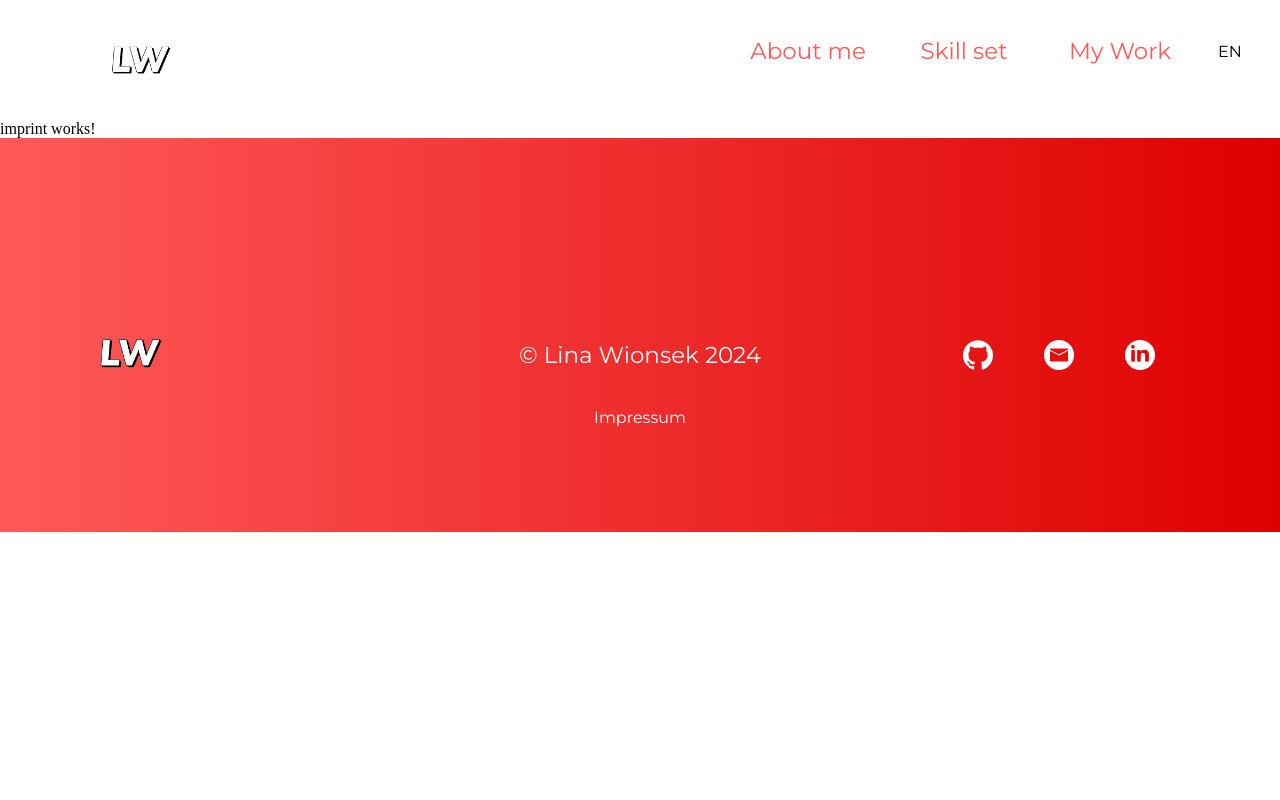
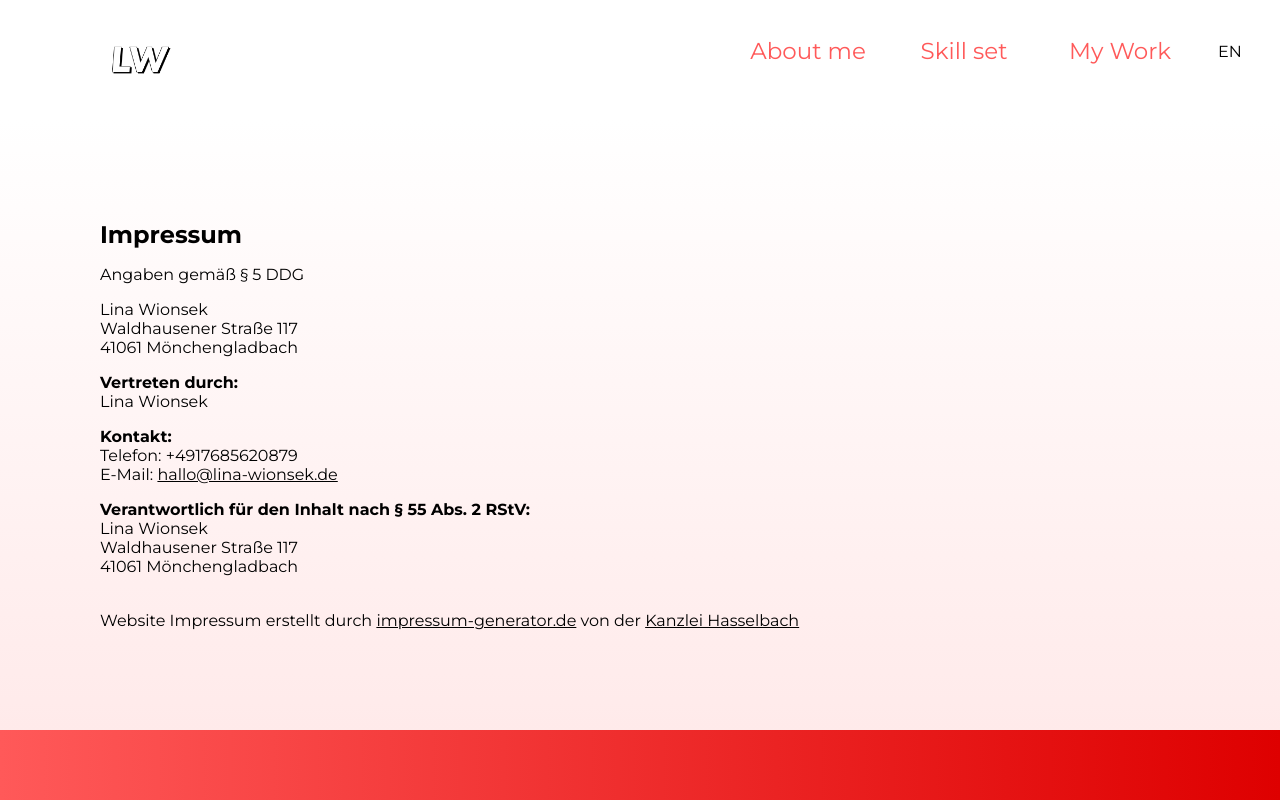
Before and after one commit to LinaWionsek/portfolio, an Angular app: page /imprint in a window 1280 px wide. Shown: the top 800 px of the page. Built offline with nearby package versions, Linux system fonts and the light colour scheme.

Commit message:
button animation changes

```diff
--- a/src/app/imprint/imprint.component.html
+++ b/src/app/imprint/imprint.component.html
@@ -1 +1,22 @@
-<p>imprint works!</p>
+<section>
+    <div class='impressum'>
+        <h1>Impressum</h1>
+        <p>Angaben gemäß § 5 DDG</p>
+        <p>Lina Wionsek <br>
+            Waldhausener Straße 117<br>
+            41061 Mönchengladbach <br>
+        </p>
+        <p> <strong>Vertreten durch: </strong><br>
+            Lina Wionsek<br>
+        </p>
+        <p><strong>Kontakt:</strong> <br>
+            Telefon: +4917685620879<br>
+            E-Mail: <a href='mailto:hallo@lina-wionsek.de'>hallo&#64;lina-wionsek.de</a></p>
+        <p><strong>Verantwortlich für den Inhalt nach § 55 Abs. 2 RStV:</strong><br>
+            Lina Wionsek <br>
+            Waldhausener Straße 117<br>
+            41061 Mönchengladbach <br></p> <br>
+        Website Impressum erstellt durch <a href="https://www.impressum-generator.de">impressum-generator.de</a> von der
+        <a href="https://www.kanzlei-hasselbach.de/" rel="nofollow">Kanzlei Hasselbach</a>
+    </div>
+</section>
--- a/src/app/imprint/imprint.component.scss
+++ b/src/app/imprint/imprint.component.scss
@@ -0,0 +1,16 @@
+@import "../../styles.scss";
+
+section {
+  font-family: $montserratFont;
+  font-size: 16px;
+  background: linear-gradient(to bottom, white, #ffeaea);
+  padding: 100px;
+}
+
+p {
+  margin: 16px 0px;
+}
+
+a {
+    color: black;
+}
--- a/src/app/main-content/about-me/about-me.component.html
+++ b/src/app/main-content/about-me/about-me.component.html
@@ -15,7 +15,7 @@
                 <br>
                 I am looking forward to new challenges and am open to learning other frameworks such as React.js or Vue.js.
                 </span>
-                <button class="btn">Send a message</button>
+                <button (click)="scrollToContactForm()" class="btn">Send a message</button>
         </div>
     </div>
 
--- a/src/app/main-content/about-me/about-me.component.scss
+++ b/src/app/main-content/about-me/about-me.component.scss
@@ -70,7 +70,6 @@ section {
   font-family: $montserratFont;
 }
 
-
 .btn {
   display: flex;
   align-items: center;
@@ -89,9 +88,11 @@ section {
     position: 100%;
     size: 400%;
   }
-  transition: background 300ms ease-in-out;
 
   &:hover {
+    border: none;
+    transition: background 300ms ease-in-out;
+    transform: scale(1.08);
     background-position: 0;
     color: white;
     cursor: pointer;
--- a/src/app/main-content/about-me/about-me.component.ts
+++ b/src/app/main-content/about-me/about-me.component.ts
@@ -5,8 +5,10 @@ import { Component } from '@angular/core';
   standalone: true,
   imports: [],
   templateUrl: './about-me.component.html',
-  styleUrl: './about-me.component.scss'
+  styleUrl: './about-me.component.scss',
 })
 export class AboutMeComponent {
-
+  scrollToContactForm() {
+    window.location.href = '#contact';
+  }
 }
--- a/src/app/main-content/contact/contact.component.scss
+++ b/src/app/main-content/contact/contact.component.scss
@@ -265,19 +265,6 @@ input[type="checkbox"]:checked::before {
   border-radius: 10px;
   font-family: $montserratFont;
   margin-top: 30px;
-
-  background: {
-    image: linear-gradient(45deg, $red 50%, $darkred 50%, transparent 50%);
-    position: 100%;
-    size: 400%;
-  }
-  transition: background 300ms ease-in-out;
-
-  &:hover {
-    background-position: 0;
-    color: white;
-    cursor: pointer;
-  }
 }
 
 .btn-disabled {
@@ -288,7 +275,18 @@ input[type="checkbox"]:checked::before {
 .btn-success {
   color: $red;
   border-color: $red;
+  background: {
+    image: linear-gradient(45deg, $red 50%, $darkred 50%, transparent 50%);
+    position: 100%;
+    size: 400%;
+  }
+
   &:hover {
+    border: none;
+    transition: background 300ms ease-in-out;
+    transform: scale(1.08);
+    background-position: 0;
+    color: white;
     cursor: pointer;
   }
 }
--- a/src/app/main-content/main-content.component.html
+++ b/src/app/main-content/main-content.component.html
@@ -1,7 +1,7 @@
 
 
     <app-above-the-fold></app-above-the-fold>
-    <app-about-me></app-about-me>
-    <app-my-skills></app-my-skills>
-    <app-my-work></app-my-work>
-    <app-contact></app-contact>
+    <app-about-me id="about_me"></app-about-me>
+    <app-my-skills id="my_skills"></app-my-skills>
+    <app-my-work id="my_work"></app-my-work>
+    <app-contact id="contact"></app-contact>
--- a/src/app/main-content/my-work/projects/projects.component.scss
+++ b/src/app/main-content/my-work/projects/projects.component.scss
@@ -63,9 +63,12 @@
     position: 100%;
     size: 400%;
   }
-  transition: background 300ms ease-in-out;
+
 
   &:hover {
+    border: none;
+    transition: background 300ms ease-in-out;
+    transform: scale(1.08);
     background-position: 0;
     color: white;
     cursor: pointer;
--- a/src/app/shared/footer/footer.component.html
+++ b/src/app/shared/footer/footer.component.html
@@ -24,7 +24,7 @@
 
 
         <div class="impressum-link">
-            <a href="" class="hover-underline-animation">Impressum</a>
+            <a href="imprint" class="hover-underline-animation">Impressum</a>
         </div>
 
 
--- a/src/app/shared/header/header.component.html
+++ b/src/app/shared/header/header.component.html
@@ -4,7 +4,7 @@
         <div>
             <div class="nav-links">
                 <a href="#about_me">About me</a>
-                <a href="#skill_set">Skill set</a>
+                <a href="#my_skills">Skill set</a>
                 <a href="#my_work">My Work</a>
             </div>
             <div class="language">
```
